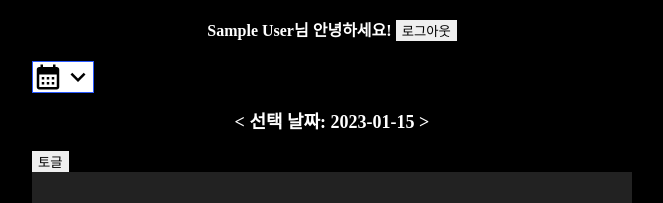
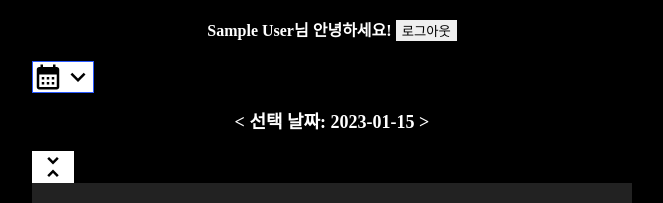
Before and after one commit to JaeYoung0/juni, a Next.js app: page / in a window 1280 px wide. Shown: the top 203 px of the page, without its empty margins (308-971 px from the left). Built offline with nearby package versions, Linux system fonts and the light colour scheme; no server answers; the database is empty; sample sign-in values are in the browser's storage; a web font is replaced by a local one.

Commit message:
feat: apply color picker

```diff
--- a/package.json
+++ b/package.json
@@ -28,6 +28,7 @@
     "firebase": "^9.15.0",
     "next": "13.1",
     "react": "^18.2.0",
+    "react-colorful": "^5.6.1",
     "react-dom": "^18.2.0",
     "recoil": "^0.7.6",
     "uuid": "^9.0.0"
--- a/src/components/PlanDialog/PlanDialog.tsx
+++ b/src/components/PlanDialog/PlanDialog.tsx
@@ -3,6 +3,7 @@ import { PlanItem } from '@/domain/plan'
 import { useUserAtom } from '@/domain/user'
 import { useCreatePlanItem, useDeletePlanItem, useUpdatePlanItem } from '@/service/plan'
 import React, { forwardRef, useImperativeHandle, useRef, useState } from 'react'
+import { HexColorPicker } from 'react-colorful'
 
 import * as S from './style'
 
@@ -13,6 +14,7 @@ export type PlanDialogRefType = {
 type Props = Record<string, unknown>
 function PlanDialog({ ...props }: Props, ref: React.Ref<PlanDialogRefType>) {
   const dialogRef = useRef<HTMLDialogElement | null>(null)
+  const colorPickerRef = useRef<HTMLDialogElement | null>(null)
 
   const [userAtom] = useUserAtom()
   const [mode, setMode] = useState<'create' | 'update'>('create')
@@ -21,6 +23,7 @@ function PlanDialog({ ...props }: Props, ref: React.Ref<PlanDialogRefType>) {
   const [title, setTitle] = useState('')
   const [content, setContent] = useState('')
   const [planId, setplanId] = useState('')
+  const [color, setColor] = useState('#aaa')
 
   // range는 분 단위로 저장. ex) 10 ~ 140분은 00:10 ~ 02:20분을 의미함.
   const [timeRange, setTimeRange] = useState({
@@ -46,6 +49,7 @@ function PlanDialog({ ...props }: Props, ref: React.Ref<PlanDialogRefType>) {
         setTitle(payload.title)
         setContent(payload.content)
         setplanId(payload.id)
+        setColor(payload.color)
       } else {
         setMode('create')
       }
@@ -69,6 +73,7 @@ function PlanDialog({ ...props }: Props, ref: React.Ref<PlanDialogRefType>) {
         title,
         content,
         userId: userAtom.userId,
+        color,
       })
     } else {
       updatePlanItem.mutate({
@@ -79,6 +84,7 @@ function PlanDialog({ ...props }: Props, ref: React.Ref<PlanDialogRefType>) {
         content,
         userId: userAtom.userId,
         id: planId,
+        color,
       })
     }
 
@@ -100,8 +106,19 @@ function PlanDialog({ ...props }: Props, ref: React.Ref<PlanDialogRefType>) {
   }
 
   return (
+    <>
       <S.Dialog ref={dialogRef} onClose={handleClose} onSubmit={handleSubmit}>
-      <S.DialogTitle>{mode === 'create' ? '[스케줄 추가]' : '[스케줄 수정]'}</S.DialogTitle>
+        <S.DialogTitle>
+          {mode === 'create' ? '[스케줄 추가]' : '[스케줄 수정]'}
+          <button
+            style={{ background: color, color: '#000', padding: '1rem' }}
+            onClick={() => {
+              colorPickerRef.current?.showModal()
+            }}
+          >
+            컬러픽
+          </button>
+        </S.DialogTitle>
 
         <S.Form method="dialog">
           <S.CloseButton onClick={handleCancel}>X</S.CloseButton>
@@ -205,6 +222,21 @@ function PlanDialog({ ...props }: Props, ref: React.Ref<PlanDialogRefType>) {
           )}
         </S.Form>
       </S.Dialog>
+      {/* dialog > dialog 중첩되어있는 상태로 자식 dialog의 button을 클릭해서 닫으면 이벤트 전파때문에 부모 dialog의 onClose가 동작해서 상태가 다 초기화된다. */}
+      <dialog ref={colorPickerRef}>
+        <HexColorPicker color={color} onChange={setColor} />
+        <button
+          type="reset"
+          style={{ width: '100%', padding: '0.5rem', marginTop: '1rem' }}
+          onClick={(e) => {
+            e.stopPropagation()
+            colorPickerRef.current?.close()
+          }}
+        >
+          확인
+        </button>
+      </dialog>
+    </>
   )
 }
 
--- a/src/components/TodayGrid/TodayGrid.tsx
+++ b/src/components/TodayGrid/TodayGrid.tsx
@@ -4,9 +4,10 @@ import dayjs from 'dayjs'
 import { useEffect, useMemo, useRef, useState } from 'react'
 import PracticeDialog, { PracticeDialogRefType } from '../PracticeDialog'
 import PlanDialog, { PlanDialogRefType } from '../PlanDialog'
-
+import UnfoldMoreIcon from '@mui/icons-material/UnfoldMore'
+import UnfoldLessIcon from '@mui/icons-material/UnfoldLess'
 import * as S from './style'
-import { usePracticeList } from '@/domain/practice'
+import { PracticeItem, usePracticeList } from '@/domain/practice'
 
 const LENGTH = 24
 
@@ -14,25 +15,12 @@ function TodayGrid() {
   const [currentUnix] = useCalendarAtom()
   const { data: planList } = usePlanList()
 
-  const getFirstStartTime = () => {
-    let result = 0
-    planList?.forEach((planItem) => {
-      let min = Number.MAX_SAFE_INTEGER
-
-      if (planItem.startTime < min) {
-        min = planItem.startTime
-      }
-      result = min
-    })
-    return result
-  }
-
   // TODO. refactor
   const calculatedHour = useMemo(() => {
+    let min = Number.MAX_SAFE_INTEGER
     let result = 0
+
     planList?.forEach((planItem) => {
-      let min = Number.MAX_SAFE_INTEGER
-
       if (planItem.startTime < min) {
         min = planItem.startTime
       }
@@ -55,7 +43,7 @@ function TodayGrid() {
         {` >`}
       </S.CurrentUnix>
 
-      <button
+      <S.GridToggleBtn
         onClick={() => {
           if (!firstStartHour) {
             setFirstStartHour(calculatedHour)
@@ -64,9 +52,9 @@ function TodayGrid() {
           }
         }}
       >
-        토글
-      </button>
-      <S.GridWrapper>
+        {firstStartHour ? <UnfoldMoreIcon /> : <UnfoldLessIcon />}
+      </S.GridToggleBtn>
+      <S.GridWrapper firstHour={firstStartHour}>
         <S.Grid firstHour={firstStartHour}>
           <TimeCol />
           <PlanCol />
@@ -93,7 +81,8 @@ function TimeCol() {
 
 function PlanCol() {
   const bases = Array.from({ length: LENGTH }, (v, i) => i + 1)
-  const { data: plans } = usePlanList()
+  const { data: planList } = usePlanList()
+  console.log('@@planList', planList)
 
   const planDialogRef = useRef<PlanDialogRefType | null>(null)
 
@@ -105,15 +94,33 @@ function PlanCol() {
 
   return (
     <S.Plans>
-      {bases.map((item) => (
-        <S.Plan key={item} onClick={handlePlanBaseClick} />
+      {bases.map((_, idx) => (
+        <S.Plan key={idx} onClick={handlePlanBaseClick} />
       ))}
-      {plans?.map((item, idx) => {
+      {planList?.map((item, idx) => {
+        const { startTime, endTime, content, color } = item
         const top = (item.startTime * 100) / (24 * 60)
-        const height = ((item.endTime - item.startTime) * 100) / (24 * 60)
+
+        // TODO. 중복 코드 어디에 모을까
+        const getHeight = () => {
+          // endTime이 자정일 때
+          let _endTime = endTime
+          if (startTime > endTime && endTime === 0) {
+            _endTime = 24 * 60
+          }
+          return (Math.abs(_endTime - startTime) / (24 * 60)) * 100
+        }
+        const height = getHeight()
+
         return (
-          <S.PlanItem key={idx} top={top} height={height} onClick={() => handlePlanItemClick(item)}>
-            <span>{item.content}</span>
+          <S.PlanItem
+            style={{ background: color }}
+            key={idx}
+            top={top}
+            height={height}
+            onClick={() => handlePlanItemClick(item)}
+          >
+            <span>{content}</span>
           </S.PlanItem>
         )
       })}
@@ -128,28 +135,42 @@ function PracticeCol() {
   const handlePracticeBaseClick = () => {
     practiceDialogRef.current?.showModal()
   }
-  const handlePracticeItemClick = (item: PlanItem) => {
+  const handlePracticeItemClick = (item: PracticeItem) => {
     practiceDialogRef.current?.showModal(item)
   }
 
-  const { data: practices } = usePracticeList()
+  const { data: practiceList } = usePracticeList()
+  console.log('@@practiceList', practiceList)
 
   return (
     <S.PracticeList>
       {bases.map((item) => (
         <S.PracticeBaseCell key={item} onClick={handlePracticeBaseClick} />
       ))}
-      {practices?.map((item, idx) => {
-        const top = (item.startTime * 100) / (24 * 60)
-        const height = ((item.endTime - item.startTime) * 100) / (24 * 60)
+      {practiceList?.map((item, idx) => {
+        const { startTime, endTime, color, content } = item
+        const top = (startTime * 100) / (24 * 60)
+
+        const getHeight = () => {
+          // endTime이 자정일 때
+          let _endTime = endTime
+          if (startTime > endTime && endTime === 0) {
+            _endTime = 24 * 60
+          }
+          return (Math.abs(_endTime - startTime) / (24 * 60)) * 100
+        }
+
+        const height = getHeight()
+
         return (
           <S.PracticeItem
+            style={{ background: color }}
             key={idx}
             top={top}
             height={height}
             onClick={() => handlePracticeItemClick(item)}
           >
-            <span>{item.content}</span>
+            <span>{content}</span>
           </S.PracticeItem>
         )
       })}
--- a/src/components/TodayGrid/style.ts
+++ b/src/components/TodayGrid/style.ts
@@ -4,6 +4,8 @@ import styled from '@emotion/styled'
 // TODO Error: Component selectors can only be used in conjunction with @emotion/babel-plugin, the swc Emotion plugin, or another Emotion-aware compiler transform.
 /* div > ${Time}{
 } */
+
+const CELL_HEIGHT = '10rem'
 
 const baseCellStyle = css`
   width: 100%;
@@ -15,14 +17,17 @@ const planCellStyle = css`
   width: 100%;
   background: #222222;
 `
-export const GridWrapper = styled.div`
+export const GridWrapper = styled.div<{ firstHour: number }>`
   overflow: hidden;
+  background: #222;
+  height: ${({ firstHour }) =>
+    `calc((24 - ${firstHour}) * ${CELL_HEIGHT})`}; // 9시부터 시작인 시간표라면, 24-9 - 13에다가 각 셀의 높이인 10rem을 곱한다
 `
 export const Grid = styled.div<{ firstHour: number }>`
   position: relative;
   display: grid;
   grid-template-columns: 1fr 3fr 3fr;
-  padding: 5rem 0rem 5rem;
+  padding: 0rem 0rem 5rem;
   background: #222;
 
   color: #fff;
@@ -41,7 +46,8 @@ export const Grid = styled.div<{ firstHour: number }>`
     border-bottom: 1px solid #aaa;
   }
 
-  transform: ${({ firstHour }) => `translateY(calc((-${firstHour} / 24) * 100%));`};
+  transform: ${({ firstHour }) =>
+    firstHour ? `translateY(calc((-${firstHour} / 24) * 100% + 5rem));` : `translateY(3rem)`};
 `
 
 export const CurrentUnix = styled.h2`
@@ -106,3 +112,15 @@ export const PracticeList = styled.div`
 export const PracticeBaseCell = styled.div`
   ${baseCellStyle}
 `
+
+export const GridToggleBtn = styled.button`
+  display: flex;
+  align-items: center;
+  font-size: 1.6rem;
+  background: #fff;
+
+  svg {
+    width: 3rem;
+    height: 3rem;
+  }
+`
--- a/src/domain/plan/plan.tsx
+++ b/src/domain/plan/plan.ts
@@ -11,6 +11,7 @@ export type PlanItem = {
   content: string
   startTime: number
   endTime: number
+  color: string
 }
 
 export const QUERY_KEY_HEAD = '@planList'
@@ -26,5 +27,6 @@ export function usePlanList() {
     refetchOnMount: false,
     staleTime: 60 * 1000, // 1분, default 0
     enabled: !!userAtom.userId,
+    refetchOnWindowFocus: false,
   })
 }
--- a/src/domain/practice/practice.ts
+++ b/src/domain/practice/practice.ts
@@ -3,18 +3,15 @@ import { getPracticeItems } from '@/service/practice'
 import { useQuery } from '@tanstack/react-query'
 
 import { useCalendarAtom } from '../calendar'
+import { PlanItem, usePlanList } from '../plan'
 import { useUserAtom } from '../user'
-export type PracticeItem = {
-  id: string
-  title: string // 일단 기존 타이틀에서 선택하게 만들자.
-  content: string
-  startTime: number
-  endTime: number
-}
+
+export type PracticeItem = Omit<PlanItem, 'color'>
 
 export const QUERY_KEY_HEAD = '@practiceList'
 
 export function usePracticeList() {
+  const { data: plans, isLoading } = usePlanList()
   const [currentUnix] = useCalendarAtom()
   const [userAtom] = useUserAtom()
 
@@ -22,9 +19,20 @@ export function usePracticeList() {
 
   return useQuery({
     queryKey: [QUERY_KEY_HEAD, year, month, date],
-    queryFn: () => getPracticeItems({ currentUnix, userId: userAtom.userId }),
+
+    queryFn: async () => {
+      return getPracticeItems({ currentUnix, userId: userAtom.userId }).then((items) => {
+        const enrichedItems = items.map((item) => ({
+          ...item,
+          color: plans?.find((plan) => plan.title === item.title)?.color,
+        }))
+
+        return enrichedItems
+      })
+    },
     refetchOnMount: false,
     staleTime: 60 * 1000, // 1분, default 0
-    enabled: !!userAtom.userId,
+    enabled: !!userAtom.userId && !isLoading,
+    refetchOnWindowFocus: false,
   })
 }
--- a/src/pages/home/Home.style.ts
+++ b/src/pages/home/Home.style.ts
@@ -2,13 +2,15 @@ import styled from '@emotion/styled'
 
 export const Container = styled.div`
   width: 100%;
-  min-height: 100vh;
+  height: 100%;
+  min-height: calc(var(--vh) * 100);
   background-color: #000000;
   overflow-x: hidden;
 `
 
 export const Box = styled.div`
   width: 100%;
+  height: 100%;
   max-width: 60rem;
   margin: 0 auto;
 `
--- a/src/service/practice.ts
+++ b/src/service/practice.ts
@@ -113,7 +113,6 @@ export function useCreatePracticeItem() {
     mutationFn: createPracticeItem,
     onSuccess: () => {
       const { year, month, date } = unixToYYYYMMDD(currentUnix)
-
       void queryClient.invalidateQueries({ queryKey: [QUERY_KEY_HEAD, year, month, date] })
     },
   })
```
Also changed, not shown: src/components/PracticeDialog/PracticeDialog.tsx (+8 -3 lines), 1 other file (tests, documents, lock files or other folders). Lines whose indentation alone changed are shown as unchanged.
